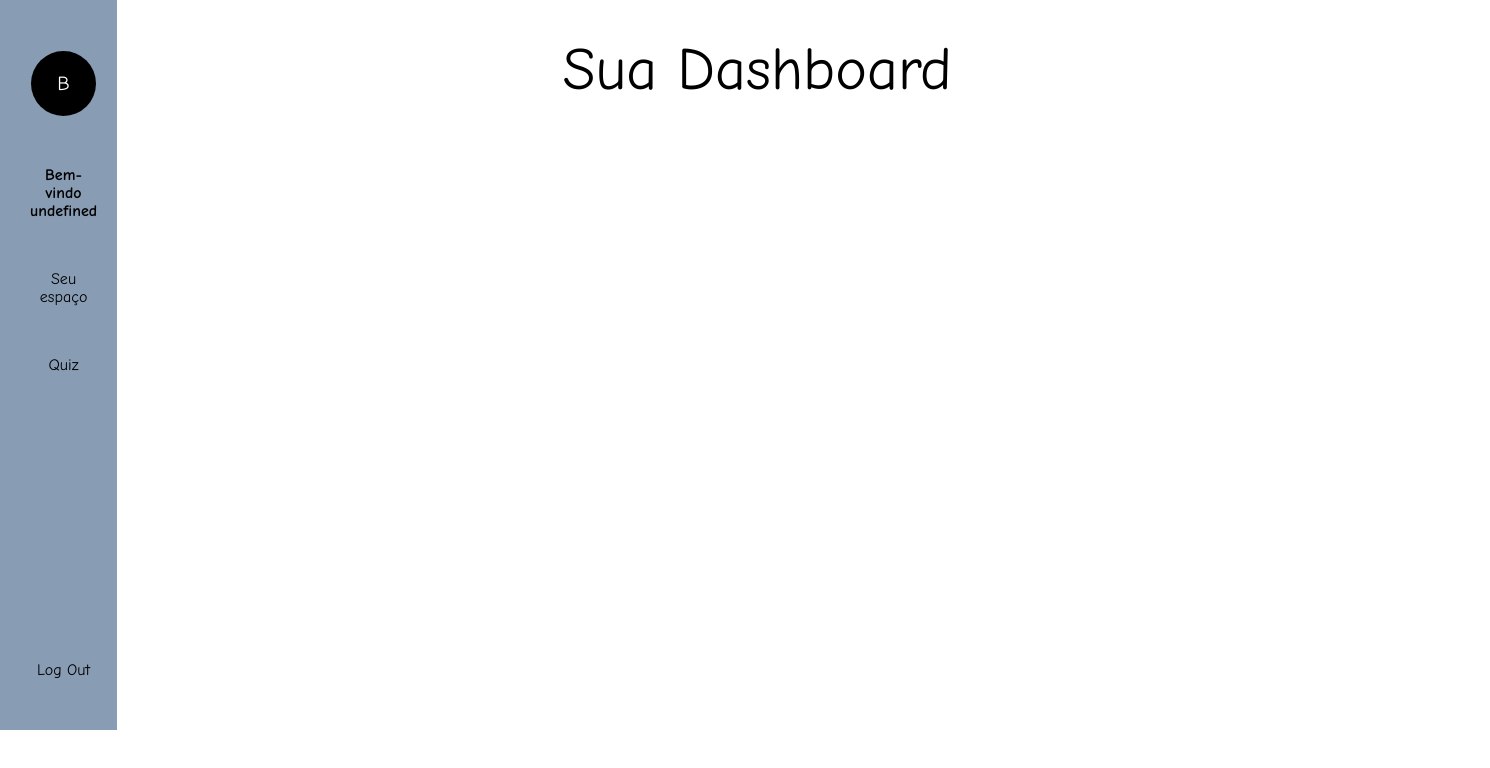
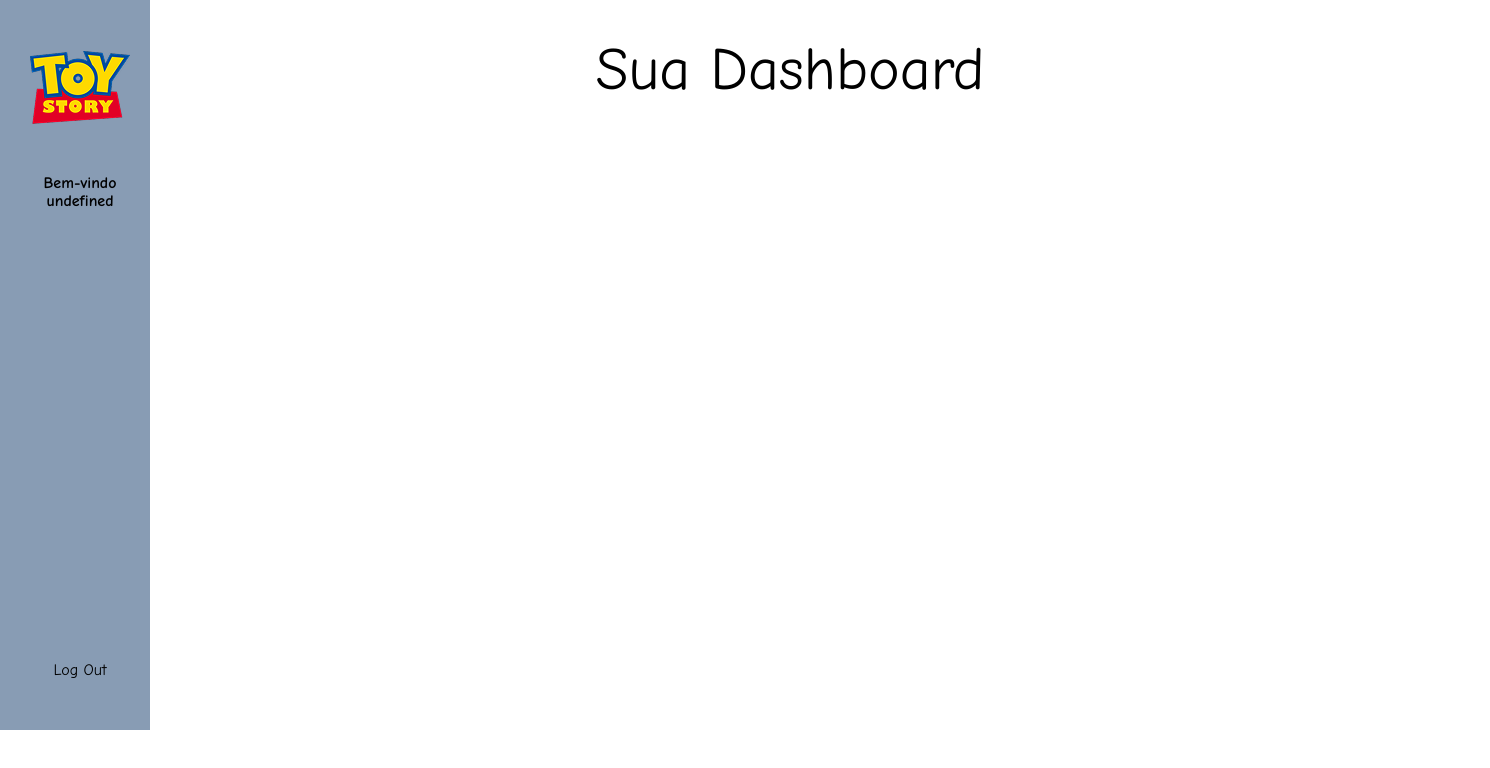
Before and after one commit to pjordanf10/Toy-Story, a website: page public/dashboard.html in a window 1280 px wide. Shown: the whole page, 1490 px wide, since content can reach past the window. Drawn offline with nearby package versions, Linux system fonts and the light colour scheme; no server answers.

Commit message:
Adição de nome no sessionStorage e mudança de ícone.

```diff
--- a/public/dashboard.html
+++ b/public/dashboard.html
@@ -19,16 +19,10 @@
         <div class="campos">
           <div class="campos1">
             <div class="perfil">
-              <div>B</div>
+              <div><img src="./style/img/icons/logo.png" alt="Toy-Story"></div>
             </div>
             <div class="bem_vindo">Bem-vindo
               <span id="boas_vindas"></span>
-            </div>
-            <div class="seu_espaco">
-              <a href="">Seu espaço</a>
-            </div>
-            <div class="quiz">
-              <a href="">Quiz</a>
             </div>
           </div>
           <div class="sair">
@@ -39,6 +33,7 @@
 
       <div class="dash">
         <div class="parte_cima">
+          <div class="cima_dash">
           <div class="titulo">Sua Dashboard</div>
 
           <div class="kpi">
@@ -51,6 +46,7 @@
             <span id="kpi3">
 
             </span>
+          </div>
           </div>
 
           <div class="dashboard">
@@ -85,7 +81,7 @@
     obterDadosGrafico_kpi()
   }
 
-  boas_vindas.innerHTML = sessionStorage.NOME_USUARIO;
+  boas_vindas.innerHTML = sessionStorage.NOME;
 
   // O gráfico é construído com três funções:
   // 1. obterDadosGrafico -> Traz dados do Banco de Dados para montar o gráfico da primeira vez
@@ -167,13 +163,6 @@
       }
     });
   }
-
-  // Esta função *atualizarGrafico* atualiza o gráfico que foi renderizado na página,
-  // buscando a última medida inserida em tabela contendo as capturas,
-
-  //     Se quiser alterar a busca, ajuste as regras de negócio em src/controllers
-  //     Para ajustar o "select", ajuste o comando sql em src/models
-
   function obterDadosGrafico2() {
     fetch(`/dash/filme`, { cache: "no-store" })
       .then(function (response) {
--- a/public/style/style.css
+++ b/public/style/style.css
@@ -299,14 +299,7 @@
 
 .navbar_dash .perfil div {
     display: flex;
-    align-items: center;
     justify-content: center;
-    background-color: black;
-    border-radius: 100%;
-    color: white;
-    width: 65px;
-    height: 65px;
-    font-size: 20px;
 }
 
 .campos1 .bem_vindo {
@@ -368,3 +361,15 @@
     margin-left: 30px;
     margin-bottom: 30px;
 }
+
+.dash .kpi {
+    display: flex;
+    justify-content: center;
+    gap: 70px;
+}
+
+.cima_dash {
+    display: flex;
+    gap: 76px;
+    flex-direction: column;
+}
```
Also changed, not shown: public/login.html (+1 -1 lines).
